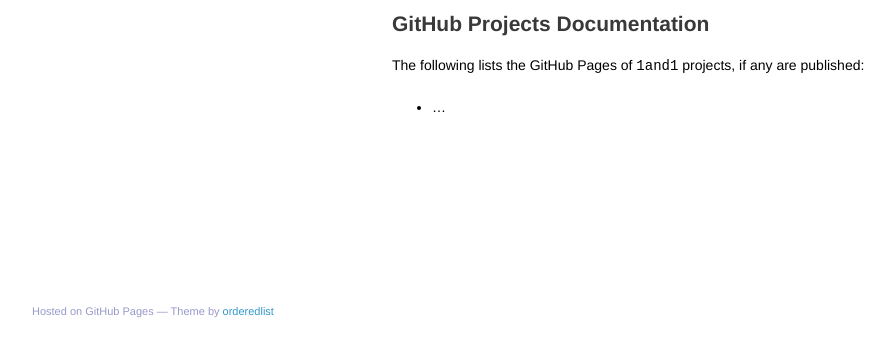
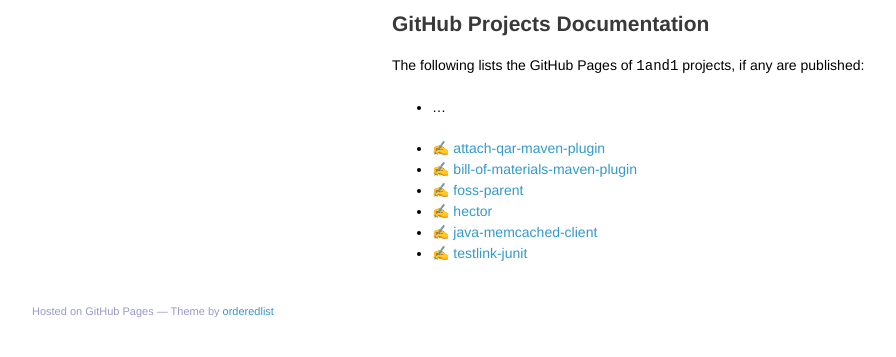
Before and after one commit to 1and1/1and1.github.io, a plain HTML site: page index.html in a window 1280 px wide. Shown: the part 409-766 px from the top of the page, without its empty margins (178-1074 px from the left). Drawn offline with Linux system fonts and the light colour scheme.

Commit message:
List of projects with documentation added

```diff
--- a/index.html
+++ b/index.html
@@ -67,6 +67,34 @@
         <ul>
             <li>…</li>
         </ul>
+<!-- GH Pages Index: 25 projects found -->
+        <ul>
+            <li>
+                <a href="https://github.com/1and1/attach-qar-maven-plugin/tree/gh-pages">✍</a>
+                <a href="http://1and1.github.io/attach-qar-maven-plugin/">attach-qar-maven-plugin</a>
+            </li>
+            <li>
+                <a href="https://github.com/1and1/bill-of-materials-maven-plugin/tree/gh-pages">✍</a>
+                <a href="http://1and1.github.io/bill-of-materials-maven-plugin/">bill-of-materials-maven-plugin</a>
+            </li>
+            <li>
+                <a href="https://github.com/1and1/foss-parent/tree/gh-pages">✍</a>
+                <a href="http://1and1.github.io/foss-parent/">foss-parent</a>
+            </li>
+            <li>
+                <a href="https://github.com/1and1/hector/tree/gh-pages">✍</a>
+                <a href="http://1and1.github.io/hector/">hector</a>
+            </li>
+            <li>
+                <a href="https://github.com/1and1/java-memcached-client/tree/gh-pages">✍</a>
+                <a href="http://1and1.github.io/java-memcached-client/">java-memcached-client</a>
+            </li>
+            <li>
+                <a href="https://github.com/1and1/testlink-junit/tree/gh-pages">✍</a>
+                <a href="http://1and1.github.io/testlink-junit/">testlink-junit</a>
+            </li>
+        </ul>
+<!-- GH Pages Index: END -->
 
       </section>
 
```
Also changed, not shown: 1 other file.
